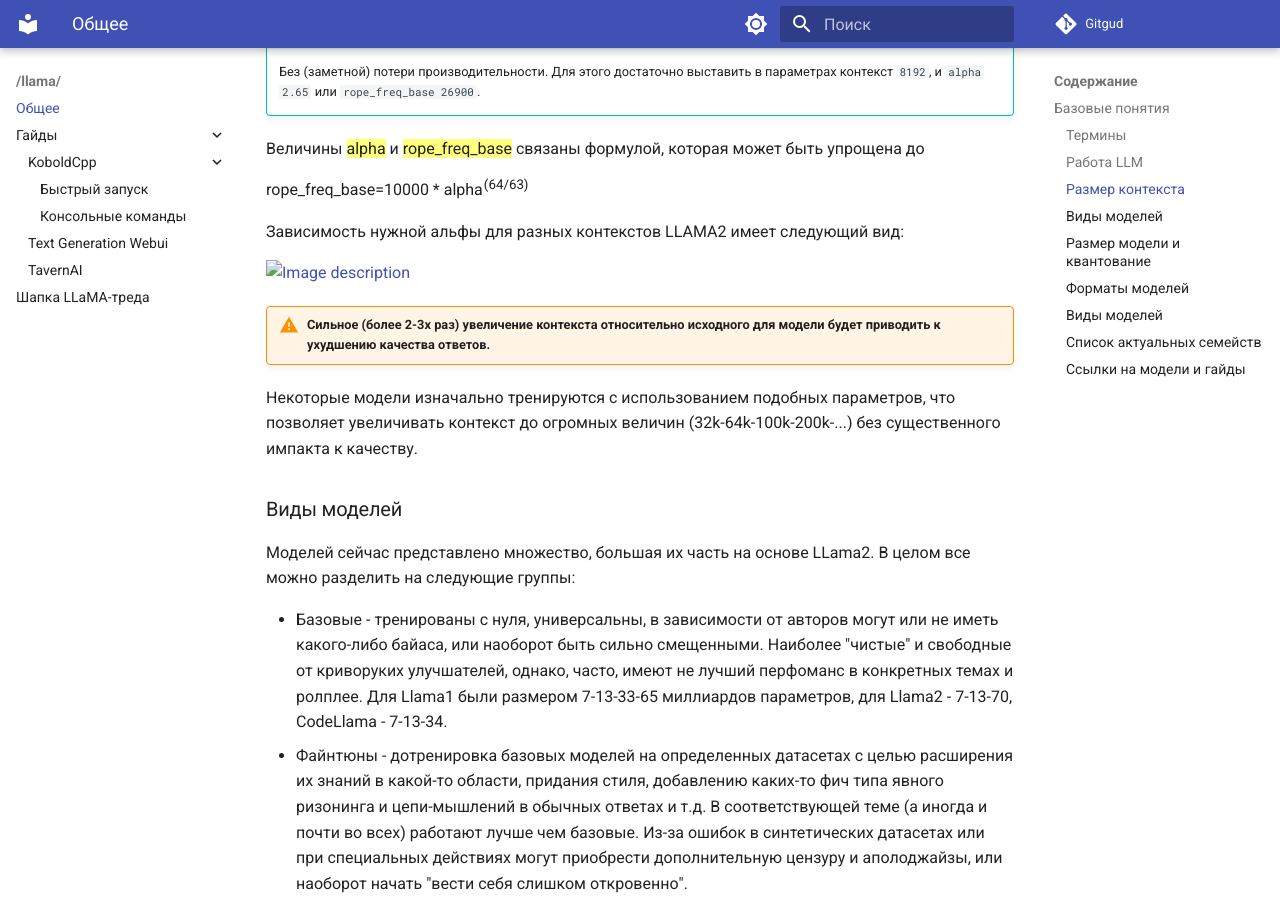
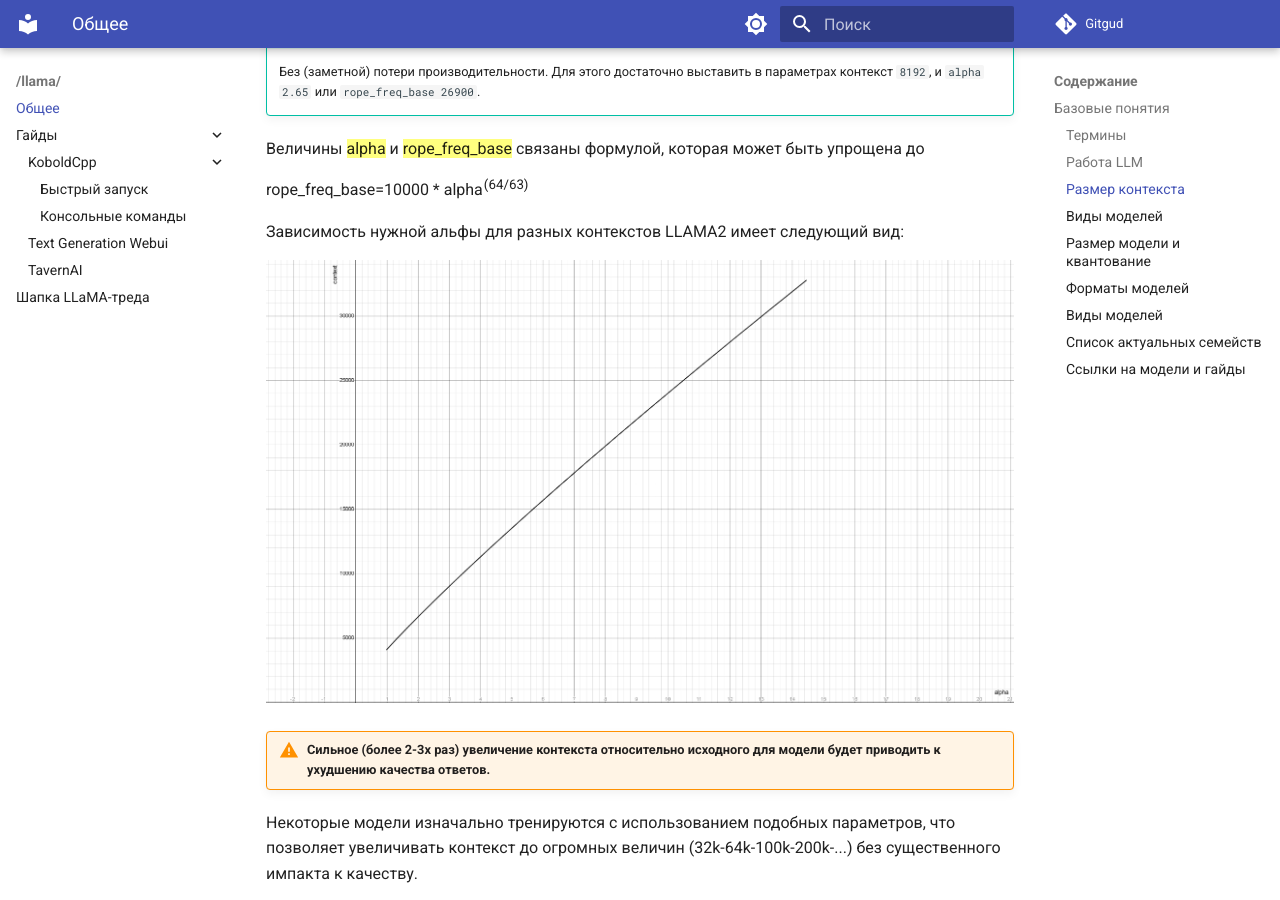
Before and after one commit to 2ch-ai/wiki, an MkDocs documentation site: the page built from docs/llama/index.md, in a window 1280 px wide and 900 px high, scrolled down 3619 px. Built offline with MkDocs 1.6.1 and Material for MkDocs 9.7.7, drawn with Linux system fonts in a browser that asks for light colours.

Commit message:
fix wrong image path for context/alpha section

```diff
--- a/docs/llama/index.md
+++ b/docs/llama/index.md
@@ -73,7 +73,7 @@ rope_freq_base=10000 \* alpha^(64/63)^
 
 Зависимость нужной альфы для разных контекстов LLAMA2 имеет следующий вид:
 
-![Image description](./2qaecg.png)
+![Image description](/wiki/llama/guides/2qaecg.png)
 
 !!! warning "Сильное (более 2-3х раз) увеличение контекста относительно исходного для модели будет приводить к ухудшению качества ответов."
 
```
